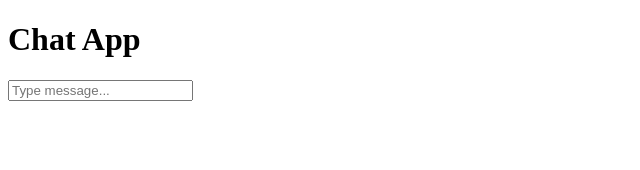
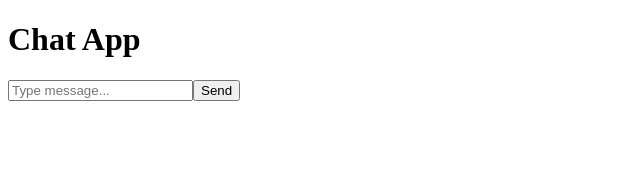
Before and after one commit to alanayee07/chat-app-frontend, a React (Create React App) app: page / in a window 1280 px wide. Shown: the top 170 px of the page, without its empty margins (0-640 px from the left). Built offline with nearby package versions, Linux system fonts and the light colour scheme; no server answers.

Commit message:
added send Message on socket

```diff
--- a/src/App.js
+++ b/src/App.js
@@ -1,10 +1,19 @@
 import React, {useState} from 'react';
+import io from 'socket.io-client';
+
+
+const socket = io('http://localhost:4001');
 
 const App = () => {
 
   const [message, setMessage] = useState('')
+
   const sendMessage = e => {
     e.preventDefault();
+    console.log(message);
+    socket.emit('message', {message});
+    // send message on socket
+    setMessage('');
   }
 
   return (
@@ -18,6 +27,7 @@ const App = () => {
           value={message}
           onChange={e => setMessage(e.target.value)}
         />
+        <button type="submit">Send</button>
       </form>
     </div>
   )
```
